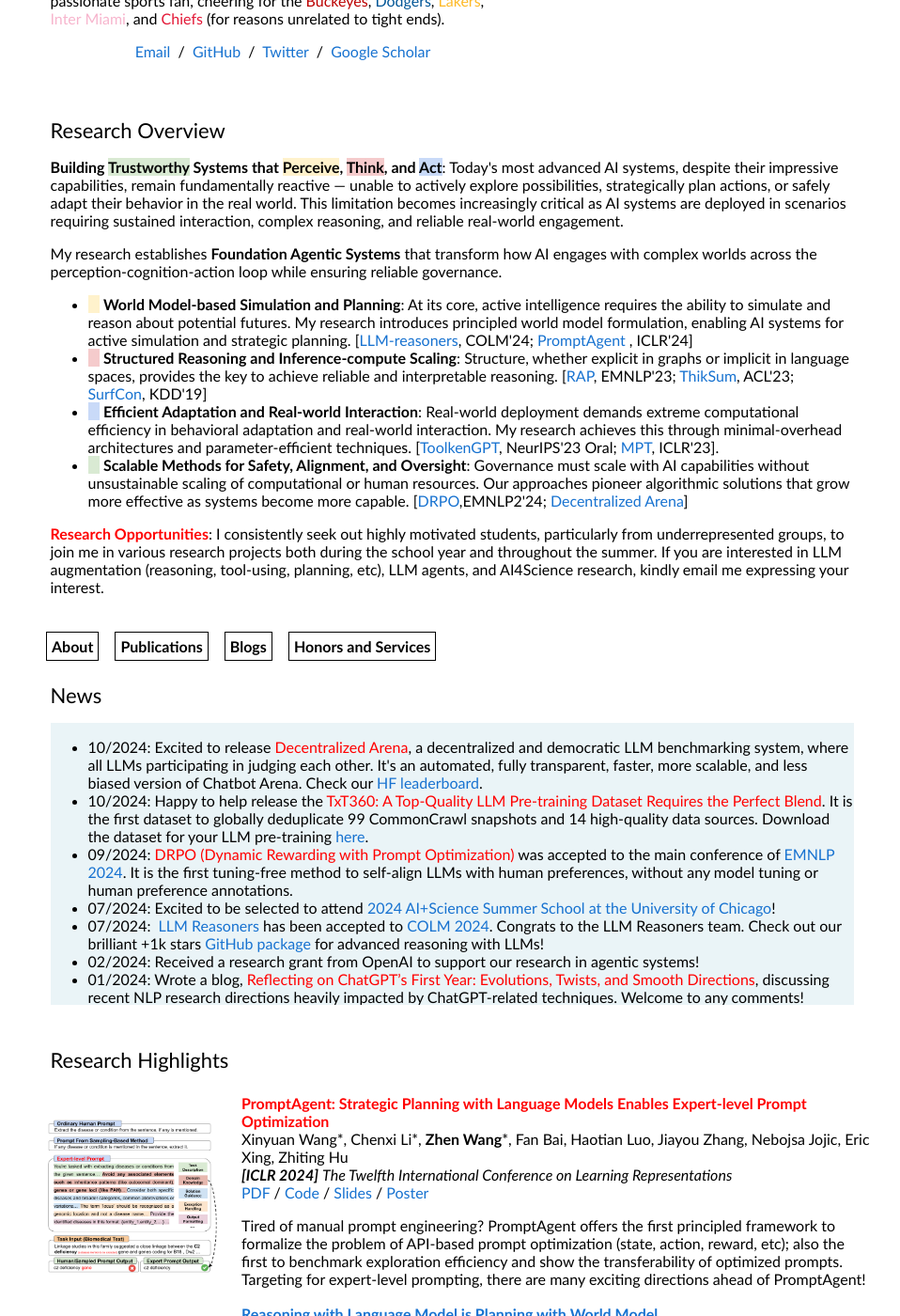
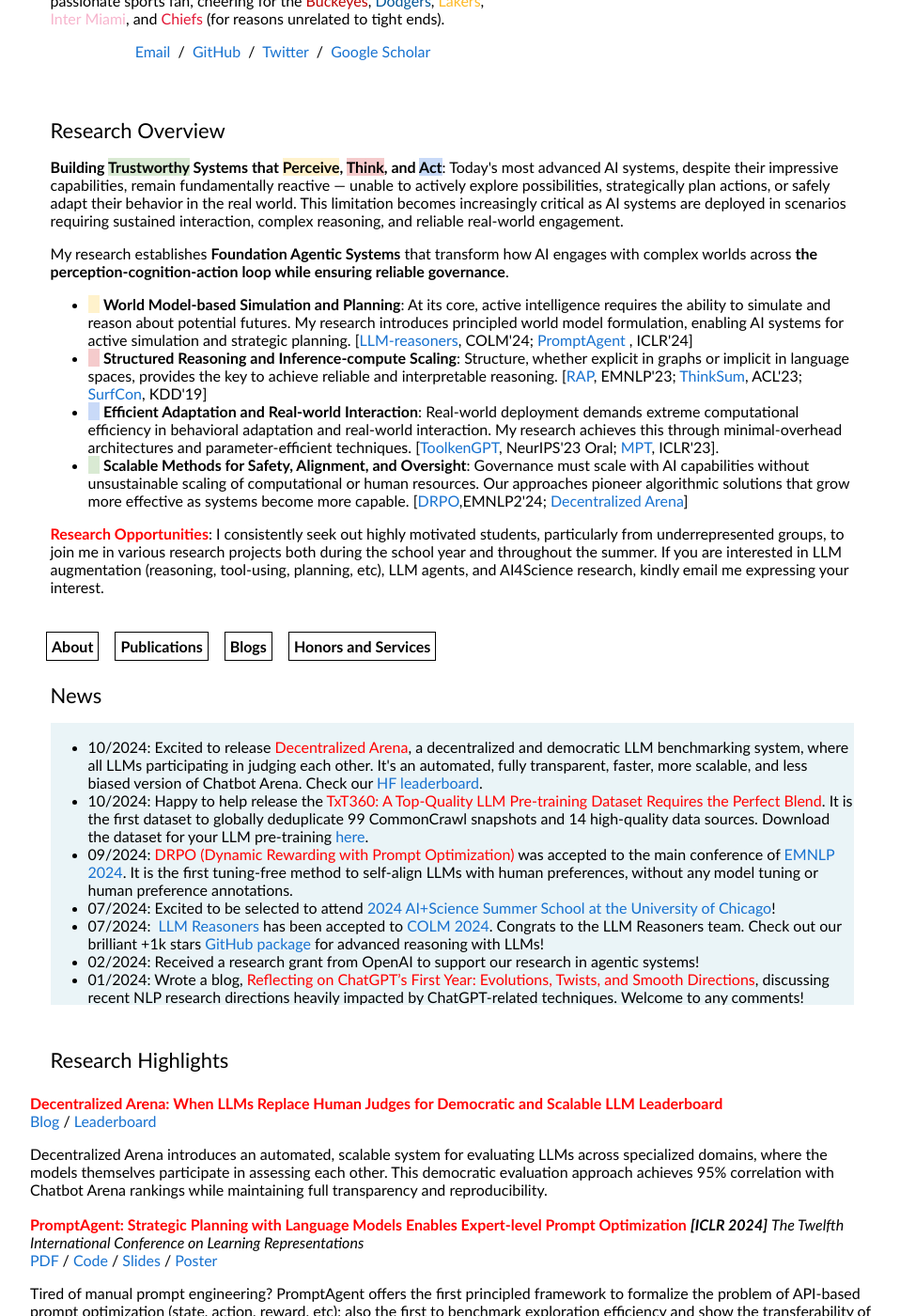
Before and after one commit to zhenwang9102/zhenwang9102.github.io, a Jekyll site: the page built from _posts/2019-06-02-venue.markdown, in a window 1280 px wide and 1400 px high, scrolled down 452 px. Shown: the whole window at 94% size, without its empty margins (159-1117 px from the left). Built offline with Jekyll 4.4.1, drawn with Linux system fonts in a browser that asks for light colours; some of the changed text lies outside the part shown.

Commit message:
Update default.html

```diff
--- a/_layouts/default.html
+++ b/_layouts/default.html
@@ -95,14 +95,14 @@
                 <b>Building <a style="background-color:#d9ead3;color:black;">Trustworthy</a> Systems that <a style="background-color:#fff2cc;color:black;">Perceive</a>, <a style="background-color:#f5cbcc;color:black;">Think</a>, and <a style="background-color:#c9daf8;color:black;">Act</a></b>: Today's most advanced AI systems, despite their impressive capabilities, remain fundamentally reactive — unable to actively explore possibilities, strategically plan actions, or safely adapt their behavior in the real world. This limitation becomes increasingly critical as AI systems are deployed in scenarios requiring sustained interaction, complex reasoning, and reliable real-world engagement.
               </p>
               <p>
-                My research establishes <b>Foundation Agentic Systems</b> that transform how AI engages with complex worlds across the perception-cognition-action loop while ensuring reliable governance.
+                My research establishes <b>Foundation Agentic Systems</b> that transform how AI engages with complex worlds across <b>the perception-cognition-action loop while ensuring reliable governance</b>.
               </p>
               <ul>
                 <li>
                   <a style="background-color:#fff2cc;">&nbsp;&nbsp;&nbsp;</a> <b>World Model-based Simulation and Planning</b>: At its core, active intelligence requires the ability to simulate and reason about potential futures. My research introduces principled world model formulation, enabling AI systems for active simulation and strategic planning. [<a href="https://github.com/maitrix-org/llm-reasoners">LLM-reasoners</a>, COLM'24; <a href="https://arxiv.org/abs/2310.16427">PromptAgent</a> , ICLR'24]
                 </li>
                 <li>
-                  <a style="background-color:#f5cbcc;">&nbsp;&nbsp;&nbsp;</a> <b>Structured Reasoning and Inference-compute Scaling</b>: Structure, whether explicit in graphs or implicit in language spaces, provides the key to achieve reliable and interpretable reasoning. [<a href="https://arxiv.org/abs/2305.14992">RAP</a>, EMNLP'23; <a href="https://arxiv.org/abs/2210.01293">ThikSum</a>, ACL'23; <a href="https://arxiv.org/abs/1906.09285">SurfCon</a>, KDD'19]
+                  <a style="background-color:#f5cbcc;">&nbsp;&nbsp;&nbsp;</a> <b>Structured Reasoning and Inference-compute Scaling</b>: Structure, whether explicit in graphs or implicit in language spaces, provides the key to achieve reliable and interpretable reasoning. [<a href="https://arxiv.org/abs/2305.14992">RAP</a>, EMNLP'23; <a href="https://arxiv.org/abs/2210.01293">ThinkSum</a>, ACL'23; <a href="https://arxiv.org/abs/1906.09285">SurfCon</a>, KDD'19]
                 </li>
                 <li>
                   <a style="background-color:#c9daf8;">&nbsp;&nbsp;&nbsp;</a> <b>Efficient Adaptation and Real-world Interaction</b>: Real-world deployment demands extreme computational efficiency in behavioral adaptation and real-world interaction. My research achieves this through minimal-overhead architectures and parameter-efficient techniques. [<a href="https://arxiv.org/abs/2305.11554">ToolkenGPT</a>, NeurIPS'23 Oral; <a href="https://arxiv.org/abs/2303.02861">MPT</a>, ICLR'23].
@@ -348,18 +348,23 @@
           </tr>
         </table>
 
+        <table style="width:100%;border:0px;border-spacing:0px;border-collapse:separate;margin-right:auto;margin-left:auto;">
+          <tr>
+            <td style="width:100%;vertical-align:middle;">
+              <h3><a href="https://de-arena.maitrix.org/" style="color:red">Decentralized Arena: When LLMs Replace Human Judges for Democratic and Scalable LLM Leaderboard</a></h3>
+              <br>
+              <a href="https://de-arena.maitrix.org/">Blog</a> / <a href="https://huggingface.co/spaces/LLM360/de-arena">Leaderboard</a>
+              <p>Decentralized Arena introduces an automated, scalable system for evaluating LLMs across specialized domains, where the models themselves participate in assessing each other. This democratic evaluation approach achieves 95% correlation with Chatbot Arena rankings while maintaining full transparency and reproducibility.</p>
+            </td>
+          </tr>
+        </table>
+
 
 
         <table style="width:100%;border:0px;border-spacing:0px;border-collapse:separate;margin-right:auto;margin-left:auto;">
           <tr>
-            <td style="padding:20px;width:25%;vertical-align:middle;">
-              <img src="/images/promptagent_iclr_2024.png" alt="promptagent_iclr2024" width="180" height="auto" style="border-style: none">
-            </td>
-            <td style="width:75%;vertical-align:middle;">
+            <td style="width:100%;vertical-align:middle;">
               <h3><a href="https://arxiv.org/abs/2310.16427" style="color:red">PromptAgent: Strategic Planning with Language Models Enables Expert-level Prompt Optimization</a></h3>
-              <br>
-              Xinyuan Wang*, Chenxi Li*, <b>Zhen Wang</b>*, Fan Bai, Haotian Luo, Jiayou Zhang, Nebojsa Jojic, Eric Xing, Zhiting Hu
-              <br>
               <em><b>[ICLR 2024]</b></em> <i>The Twelfth International Conference on Learning Representations</i>
               <br>
               <a href="https://arxiv.org/pdf/2310.16427.pdf">PDF</a> / <a href="https://github.com/XinyuanWangCS/PromptAgent">Code</a> / <a href="http://zhenwang9102.github.io/">Slides</a> / <a href="https://zhenwang9102.github.io/files/promptagnet_poster_2023.pdf">Poster</a>
@@ -371,14 +376,8 @@
 
         <table style="width:100%;border:0px;border-spacing:0px;border-collapse:separate;margin-right:auto;margin-left:auto;">
           <tr>
-            <td style="padding:20px;width:25%;vertical-align:middle;">
-              <img src="/images/rap_emnlp_2023.png" alt="rap_emnlp2023" width="180" height="auto" style="border-style: none">
-            </td>
-            <td style="width:75%;vertical-align:middle;">
+            <td style="width:100%;vertical-align:middle;">
               <h3><a href="https://arxiv.org/abs/2305.14992">Reasoning with Language Model is Planning with World Model</a></h3>
-              <br>
-              Shibo Hao*, Yi Gu*, Haodi Ma, Joshua Jiahua Hong, <b>Zhen Wang</b>, Daisy Zhe Wang, Zhiting Hu
-              <br>
               <em><b>[EMNLP 2023] (Oral, Main)</b></em> <i>The 2023 Conference on Empirical Methods in Natural Language Processing</i>
               <br>
               <a href="https://arxiv.org/pdf/2305.14992.pdf">PDF</a> / <a href="https://github.com/Ber666/llm-reasoners">Code</a> / <a href="http://zhenwang9102.github.io/">Slides</a> / <a href="http://zhenwang9102.github.io/">Poster</a> / <a href="https://docs.google.com/presentation/d/156WpBF_rGvf4Ecg19oM1fyR51g4FAmHV3Zs0WLukrLQ/edit#slide=id.g24daeb7f4f0_0_3930" style="color:red"><b>Featured in State of AI Report 2023</b></a>
@@ -389,14 +388,8 @@
 
         <table style="width:100%;border:0px;border-spacing:0px;border-collapse:separate;margin-right:auto;margin-left:auto;">
           <tr>
-            <td style="padding:20px;width:25%;vertical-align:middle;">
-              <img src="/images/toolkengpt_neurips_2023.png" alt="toolkengpt_neurips2023" width="180" height="auto" style="border-style: none">
-            </td>
-            <td style="width:75%;vertical-align:middle;">
+            <td style="width:100%;vertical-align:middle;">
               <h3><a href="https://arxiv.org/abs/2305.11554">ToolkenGPT: Augmenting Frozen Language Models with Massive Tools via Tool Embeddings</a></h3>
-              <br>
-              Shibo Hao, Tianyang Liu, <b>Zhen Wang</b>, Zhiting Hu
-              <br>
               <em><b>[NeurIPS 2023] (Oral)</b></em> <i>Thirty-seventh Conference on Neural Information Processing Systems</i>
               <br>
               <a href="https://socalnlp.github.io/symp23/index.html">SoCal NLP 2023</a>, <a style="color:red"><b>Best Paper Award</b></a>
@@ -410,14 +403,8 @@
 
         <table style="width:100%;border:0px;border-spacing:0px;border-collapse:separate;margin-right:auto;margin-left:auto;">
           <tr>
-            <td style="padding:20px;width:25%;vertical-align:middle;">
-              <img src="/images/mpt_overview.png" alt="mpt_iclr2023" width="180" height="auto" style="border-style: none">
-            </td>
-            <td style="width:75%;vertical-align:middle;">
+            <td style="width:100%;vertical-align:middle;">
               <h3><a href="https://arxiv.org/abs/2303.02861">Multitask Prompt Tuning Enables Parameter-Efficient Transfer Learning</a></h3>
-              <br>
-              <b>Zhen Wang</b>, Rameswar Panda, Leonid Karlinsky, Rogerio Feris, Huan Sun, Yoon Kim
-              <br>
               <em><b>[ICLR 2023]</b></em> <i>The Eleventh International Conference on Learning Representations</i>
               <br>
               <a href="https://arxiv.org/pdf/2303.02861.pdf">PDF</a> / <a href="http://zhenwang9102.github.io/">Code</a> / <a href="http://zhenwang9102.github.io/">Slides</a> / <a href="http://zhenwang9102.github.io/">Poster</a> / <a href="https://github.com/huggingface/peft/pull/400">Huggingface PEFT PR</a>
@@ -429,14 +416,8 @@
 
         <table style="width:100%;border:0px;border-spacing:0px;border-collapse:separate;margin-right:auto;margin-left:auto;">
           <tr>
-            <td style="padding:20px;width:25%;vertical-align:middle;">
-              <img src="/images/cb_acl_2022.png" alt="cb_acl2022" width="180" height="auto" style="border-style: none">
-            </td>
-            <td style="width:75%;vertical-align:middle;">
+            <td style="width:100%;vertical-align:middle;">
               <h3><a href="https://arxiv.org/abs/2110.08294">Coherence Boosting: When Your Pretrained Language Model is <span style="color: #ff0000">Not</span> Paying Enough Attention</a></h3>
-              <br>
-              Nikolay Malkin, <b>Zhen Wang</b>, Nebojsa Jojic
-              <br>
               <em><b>[ACL 2022]</b></em> <i>The 60th Annual Meeting of the Association for Computational Linguistics</i>
               <br>
               <a href="https://arxiv.org/pdf/2110.08294.pdf">PDF</a> / <a href="https://github.com/zhenwang9102/coherence-boosting">Code</a> / <a href="https://zhenwang9102.github.io/">Slides</a> / <a href="https://zhenwang9102.github.io/">Poster</a> <b>(Long Paper, Oral Presentation)</b>
@@ -448,14 +429,8 @@
 
         <table style="width:100%;border:0px;border-spacing:0px;border-collapse:separate;margin-right:auto;margin-left:auto;">
           <tr>
-            <td style="padding:20px;width:25%;vertical-align:middle;">
-              <img src="/images/x-clinrela_acl__2020.png" alt="x-clinrela_acl__2020" width="180" height="auto" style="border-style: none">
-            </td>
-            <td style="width:75%;vertical-align:middle;">
+            <td style="width:100%;vertical-align:middle;">
               <h3><a href="https://arxiv.org/abs/2005.00889">Rationalizing Medical Relation Prediction from Corpus-level Statistics</a></h3>
-              <br>
-              <b>Zhen Wang</b>, Jennifer Lee, Simon Lin, Huan Sun
-              <br>
               <em><b>[ACL 2020]</b></em> <i>The 58th Annual Meeting of the Association for Computational Linguistics</i>
               <br>
               <a href="https://zhenwang9102.github.io/files/ACL2020_ZW_X_MedRELA.pdf">PDF</a> / <a href="https://github.com/zhenwang9102/X-MedRELA">Code</a> / <a href="https://zhenwang9102.github.io/files/ACL2020-X-MedRELA-ZW-Slides.pdf">Slides</a> / <a href="https://zhenwang9102.github.io/">Poster</a> / <a href="https://slideslive.com/38929313/rationalizing-medical-relation-prediction-from-corpuslevel-statistics">Video</a> (Long Paper, Online Presentation)
@@ -466,14 +441,8 @@
 
         <table style="width:100%;border:0px;border-spacing:0px;border-collapse:separate;margin-right:auto;margin-left:auto;">
           <tr>
-            <td style="padding:20px;width:25%;vertical-align:middle;">
-              <img src="/images/surfcon_kdd_2019.png" alt="surfcon_kdd_2019" width="180" height="auto" style="border-style: none">
-            </td>
-            <td style="width:75%;vertical-align:middle;">
+            <td style="width:100%;vertical-align:middle;">
               <h3><a href="https://arxiv.org/abs/1906.09285">SurfCon: Synonym Discovery on Privacy-Aware Clinical Data</a></h3>
-              <br>
-              <b>Zhen Wang</b>, Xiang Yue, Soheil Moosavinasab, Yungui Huang, Simon Lin, Huan Sun
-              <br>
               <em><b>[KDD 2019]</b></em> <i>The 25th ACM SIGKDD Conference on Knowledge Discovery and Data Mining</i>
               <br>
               <a href="https://zhenwang9102.github.io/files/KDD2019_ZW_SurfCon_paper.pdf">PDF</a> / <a href="https://github.com/zhenwang9102/SurfCon">Code</a> / <a href="https://zhenwang9102.github.io/files/KDD2019_ZW_SurfCon_Slides.pdf">Slides</a> / <a href="https://zhenwang9102.github.io/files/KDD2019_ZW_SurfCon_Poster.pdf">Poster</a> (Research Track, Long Paper, Oral Presentation)
```
